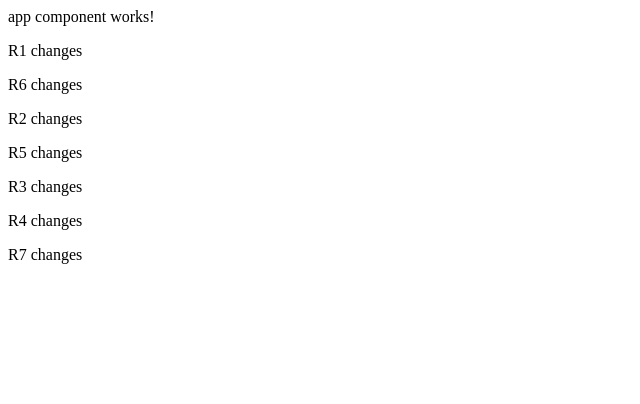
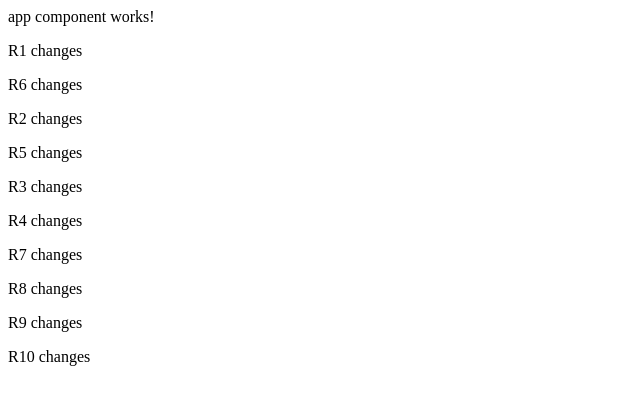
Before and after one commit to Hrishikesh-Dutta0078/Elixir_and_NDR, an Angular app: page / in a window 1280 px wide. Shown: the top 404 px of the page, without its empty margins (0-640 px from the left). Built offline with nearby package versions, Linux system fonts and the light colour scheme.

Commit message:
merge R8,9,10

```diff
--- a/src/app/app.component.html
+++ b/src/app/app.component.html
@@ -7,3 +7,7 @@ app component works!
 <p>R4 changes</p>
 
 <p>R7 changes</p>
+
+<p>R8 changes</p>
+<p>R9 changes</p>
+<p>R10 changes</p>
```
